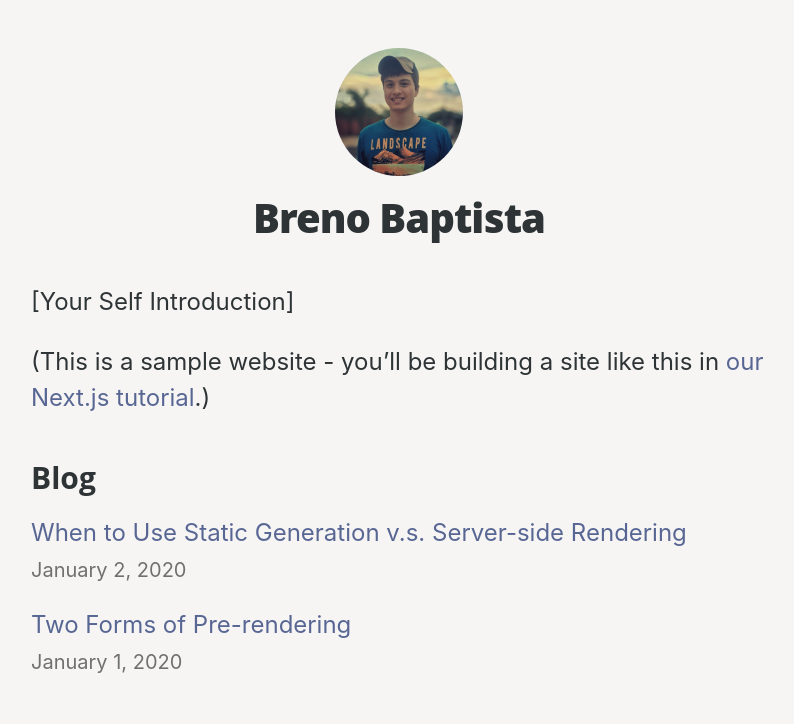
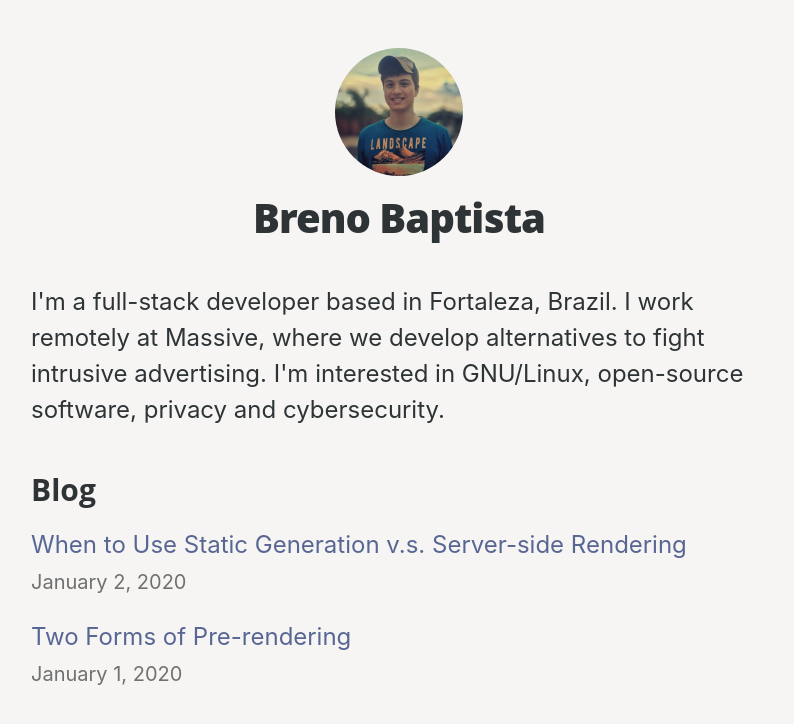
Before and after one commit to brenobaptista/blog, a Next.js app: page / in a window 1280 px wide. Shown: the top 724 px of the page, without its empty margins (241-1035 px from the left). Built offline with nearby package versions, Linux system fonts and the light colour scheme.

Commit message:
Changed introduction text

```diff
--- a/src/pages/index.tsx
+++ b/src/pages/index.tsx
@@ -30,11 +30,11 @@ const Home = ({ allPostsData }: Props): JSX.Element => (
       <title>{siteTitle}</title>
     </Head>
     <Intro>
-      <p>[Your Self Introduction]</p>
       <p>
-        (This is a sample website - you’ll be building a site like this in{' '}
-        <a href='https://nextjs.org/learn'>our Next.js tutorial</a>
-        .)
+        I&apos;m a full-stack developer based in Fortaleza, Brazil. I work
+        remotely at Massive, where we develop alternatives to fight intrusive
+        advertising. I&apos;m interested in GNU/Linux, open-source software,
+        privacy and cybersecurity.
       </p>
     </Intro>
     <Blog>
```
